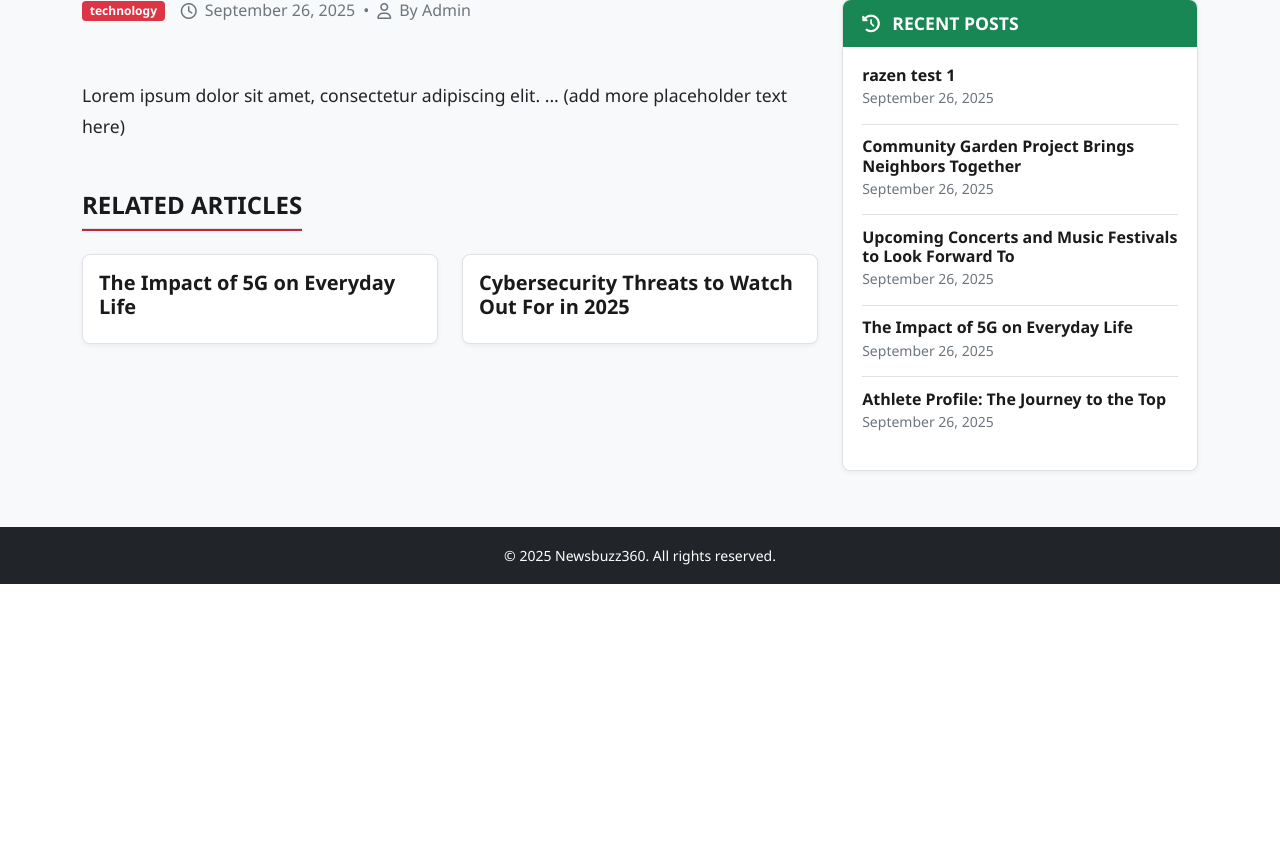
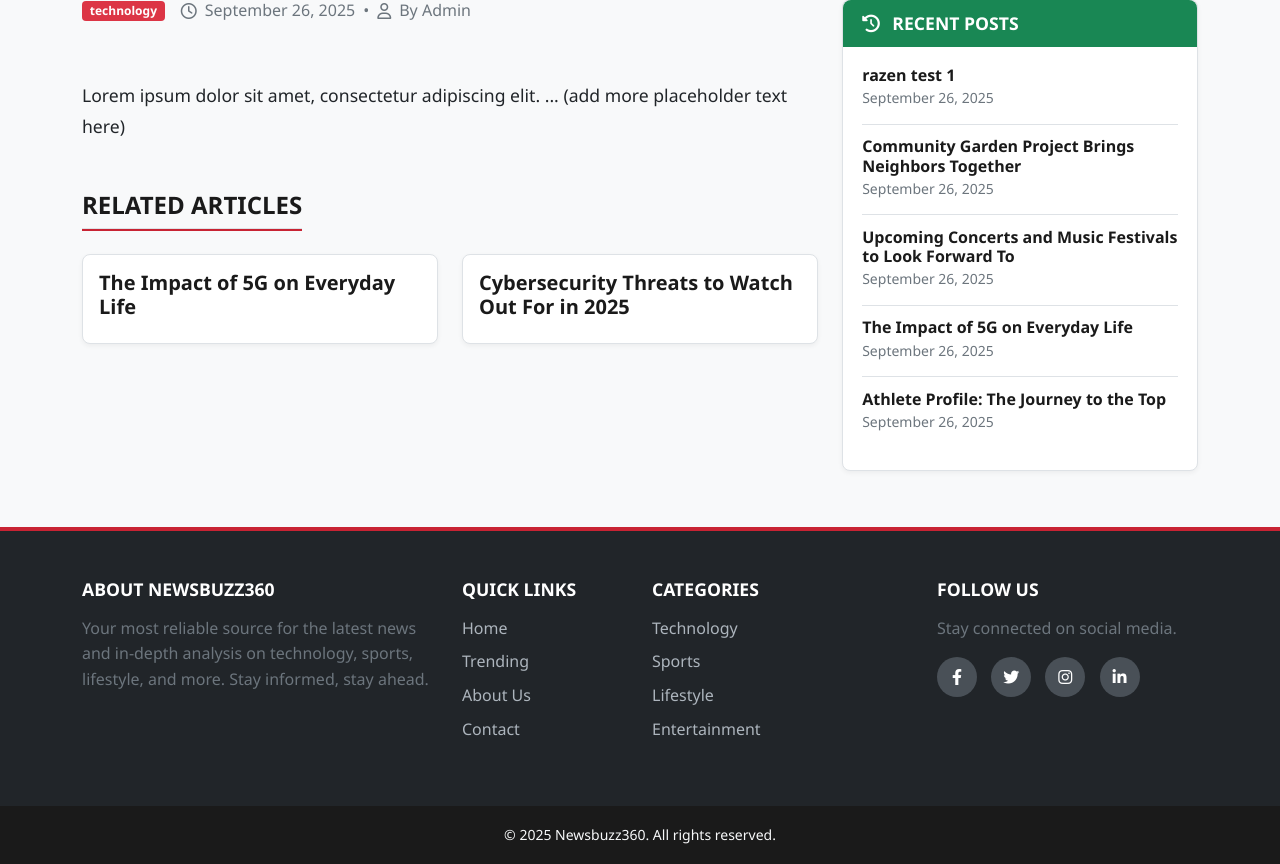
Before and after one commit to RazenMurmu/NEWSBUZZ360-v2, a Flask app: page /article/1 in a window 1280 px wide. Shown: the part 425-1289 px from the top of the page. Before the commit the page ends 1009 px from the top, so only its background shows below. Run offline with Flask 3, Linux system fonts and the light colour scheme.

Commit message:
footer added

```diff
--- a/static/style.css
+++ b/static/style.css
@@ -428,3 +428,56 @@ a:hover {
     font-style: italic;
     color: #6c757d;
 }
+
+/* ===================================================
+   8. Footer Styles
+   =================================================== */
+
+.main-footer {
+    border-top: 4px solid var(--primary-red);
+}
+
+.footer-heading {
+    font-family: var(--font-headings);
+    font-size: 1.1rem;
+    text-transform: uppercase;
+    margin-bottom: 1rem;
+    color: #ffffff;
+}
+
+.footer-links li {
+    margin-bottom: 0.5rem;
+}
+
+.footer-links a {
+    color: #adb5bd; /* Lighter text for links */
+    text-decoration: none;
+    transition: all 0.2s ease;
+}
+
+.footer-links a:hover {
+    color: #ffffff;
+    padding-left: 5px;
+}
+
+.social-icons a {
+    display: inline-flex;
+    align-items: center;
+    justify-content: center;
+    width: 40px;
+    height: 40px;
+    border-radius: 50%;
+    background-color: #495057;
+    color: #ffffff;
+    margin-right: 10px;
+    transition: all 0.3s ease;
+}
+
+.social-icons a:hover {
+    background-color: var(--primary-red);
+    transform: translateY(-2px);
+}
+
+.footer-bottom {
+    background-color: #1a1a1a; /* Even darker for the bottom bar */
+}
--- a/templates/base.html
+++ b/templates/base.html
@@ -88,8 +88,52 @@
         </div>
     </main>
 
-    <footer class="bg-dark text-white text-center py-3 mt-auto">
-        <div class="container">
+    <footer class="main-footer bg-dark text-light">
+        <div class="container pt-5 pb-4">
+            <div class="row">
+
+                <div class="col-md-4 mb-4">
+                    <h5 class="footer-heading">About Newsbuzz360</h5>
+                    <p class="text-muted">
+                        Your most reliable source for the latest news and in-depth analysis on technology, sports,
+                        lifestyle, and more. Stay informed, stay ahead.
+                    </p>
+                </div>
+
+                <div class="col-md-2 mb-4">
+                    <h5 class="footer-heading">Quick Links</h5>
+                    <ul class="list-unstyled footer-links">
+                        <li><a href="{{ url_for('home') }}">Home</a></li>
+                        <li><a href="{{ url_for('trending') }}">Trending</a></li>
+                        <li><a href="#">About Us</a></li>
+                        <li><a href="#">Contact</a></li>
+                    </ul>
+                </div>
+
+                <div class="col-md-3 mb-4">
+                    <h5 class="footer-heading">Categories</h5>
+                    <ul class="list-unstyled footer-links">
+                        <li><a href="{{ url_for('category', category_name='technology') }}">Technology</a></li>
+                        <li><a href="{{ url_for('category', category_name='sports') }}">Sports</a></li>
+                        <li><a href="{{ url_for('category', category_name='lifestyle') }}">Lifestyle</a></li>
+                        <li><a href="{{ url_for('category', category_name='entertainment') }}">Entertainment</a></li>
+                    </ul>
+                </div>
+
+                <div class="col-md-3 mb-4">
+                    <h5 class="footer-heading">Follow Us</h5>
+                    <p class="text-muted">Stay connected on social media.</p>
+                    <div class="social-icons">
+                        <a href="#"><i class="fab fa-facebook-f"></i></a>
+                        <a href="#"><i class="fab fa-twitter"></i></a>
+                        <a href="#"><i class="fab fa-instagram"></i></a>
+                        <a href="#"><i class="fab fa-linkedin-in"></i></a>
+                    </div>
+                </div>
+
+            </div>
+        </div>
+        <div class="footer-bottom text-center py-3">
             <small>&copy; {{ current_year }} Newsbuzz360. All rights reserved.</small>
         </div>
     </footer>
```
